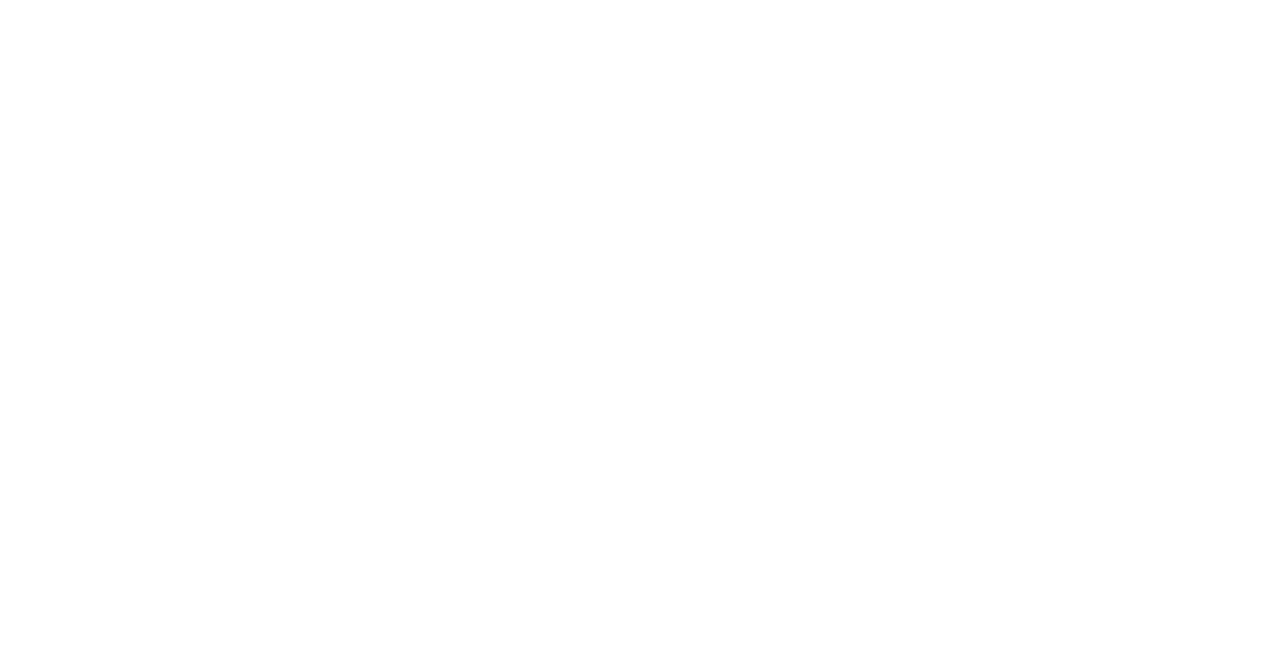
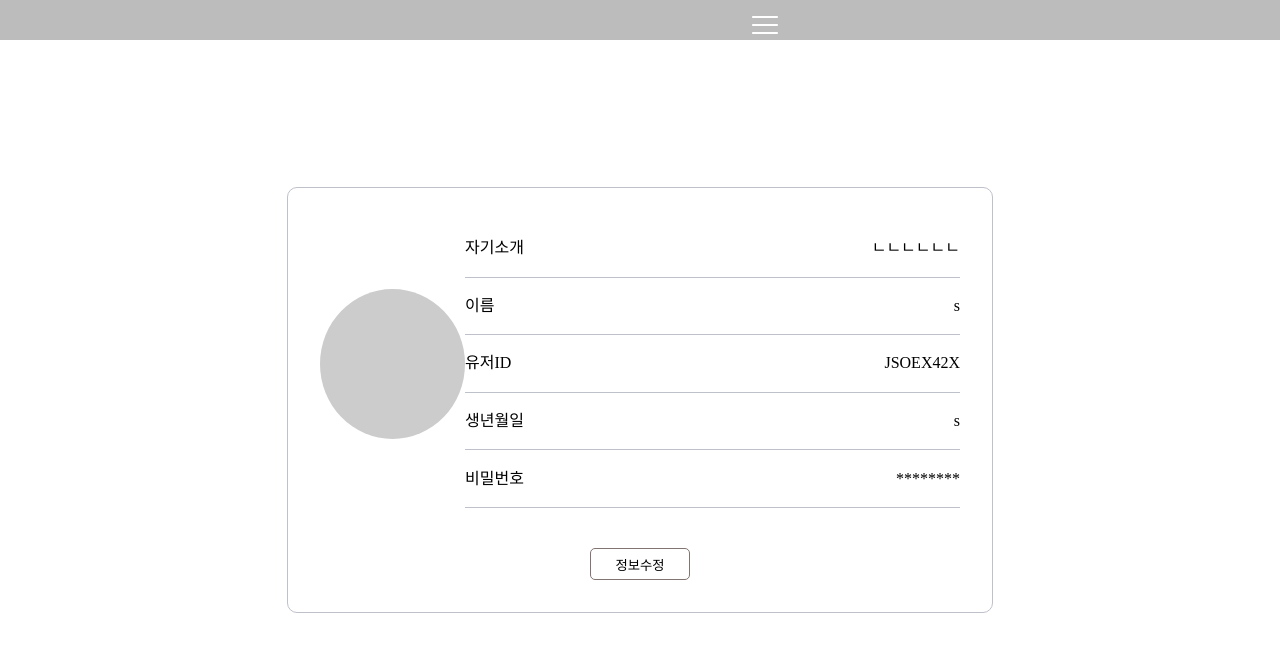
Before and after one commit to birthdayLetter/Front, a React (Create React App) app: page /mypage in a window 1280 px wide. Before the commit this address had no page. Shown: the top 652 px of the page. Built offline with nearby package versions, Linux system fonts and the light colour scheme.

Commit message:
mypage 디자인 초안

```diff
--- a/src/App.js
+++ b/src/App.js
@@ -5,16 +5,18 @@
 import Main from "./component/main/js/Main.js";
 import SignIn from "./component/sign/js/SignIn.js";
 import SignUp from "./component/sign/js/SignUp.js";
+import MyPage from "./component/subPage/myPage/js/MyPage.js";
 
 function App() {
   return (
       <BrowserRouter>
         <Reset/>
-        <Routes>
-          <Route path="/" element={<Main/>}/>
-          <Route path="/signin" element={<SignIn/>}/>
-          <Route path="/signup" element={<SignUp/>}/>
-        </Routes>
+            <Routes>
+                <Route path="/" element={<Main/>}/>
+                <Route path="/signin" element={<SignIn/>}/>
+                <Route path="/signup" element={<SignUp/>}/>
+                <Route path="/mypage" element={<MyPage/>}/>
+            </Routes>
       </BrowserRouter>
   );
 }
--- a/src/component/header/js/Header.js
+++ b/src/component/header/js/Header.js
@@ -18,7 +18,7 @@
                                 <Link to='/' id="home" className="menu-item">Home</Link>
                                 <p id="freind" className="menu-item">Freind</p>
                                 <p id="freind" className="menu-item">Send-Letter</p>
-                                <p id="mypage" className="menu-item">MyPage</p>
+                                <Link to='/mypage' id="signin" className="menu-item">MyPage</Link>
                                 <Link to='/signin' id="signin" className="menu-item">Sign-in</Link>
                                 <Link to='/signup' id="signup" className="menu-item">Sign-up</Link>
                             </div>
--- a/src/component/main/scss/Main.scss
+++ b/src/component/main/scss/Main.scss
@@ -21,7 +21,7 @@
       flex-direction: row;
       align-items: center;
       gap: 3.1%;
-      //justify-content: space-between;
+        justify-content: space-between;
       flex-wrap: wrap;
       list-style: none;
     }
--- a/src/component/subPage/detailPage/scss/LetterList.scss
+++ b/src/component/subPage/detailPage/scss/LetterList.scss
@@ -1,6 +1,6 @@
 .letter-box {
-  width: 22.5%;
-  height: 120px;
+  width: 230px;
+  height: 150px;
   border: 1px solid #000;
   border-radius: 5px;
   display: flex;
--- /dev/null
+++ b/src/component/subPage/myPage/js/MyPage.js
@@ -0,0 +1,42 @@
+import Header from "../../../header/js/Header.js";
+import '../scss/MyPage.scss'
+
+const MyPage = () => {
+    return(
+        <>
+            <Header/>
+            <div className="mypage-container">
+                <div className="mypage-box">
+                    <div className="myinfo-container">
+                        <div className="myprifile-img"></div>
+                        <div className="myex-box">
+                            <div className="myinfo-box myintro-info">
+                                <p>자기소개</p>
+                                <p>ㄴㄴㄴㄴㄴㄴ</p>
+                            </div>
+                            <div className="myinfo-box myname-info">
+                                <p>이름</p>
+                                <div className="myname">s</div>
+                            </div>
+                            <div className="myinfo-box myid-info">
+                                <p>유저ID</p>
+                                <div className="myid">JSOEX42X</div>
+                            </div>
+                            <div className="myinfo-box mybirth-info">
+                                <p>생년월일</p>
+                                <div className="mybirth">s</div>
+                            </div>
+                            <div className="myinfo-box mypw-info">
+                                <p>비밀번호</p>
+                                <div className="mypw">********</div>
+                            </div>
+                        </div>
+                    </div>
+                    <button className="modify-box">정보수정</button>
+                </div>
+            </div>
+        </>
+    )
+}
+
+export default MyPage;
--- /dev/null
+++ b/src/component/subPage/myPage/scss/MyPage.scss
@@ -0,0 +1,62 @@
+.mypage-container {
+  width: 100%;
+  height: 100vh;
+  display: flex;
+  justify-content: center;
+  align-items: center;
+
+  .mypage-box {
+    width: 50%;
+    padding: 2.5%;
+    gap: 3%;
+    height: 45%;
+    border: 1px solid #BEC1CA;
+    border-radius: 10px;
+    display: flex;
+    flex-direction: column;
+    justify-content: space-between;
+    align-items: center;
+
+    .myinfo-container {
+      width: 100%;
+      height: 80%;
+      display: flex;
+      flex-direction: row;
+      justify-content: space-between;
+      align-items: center;
+      .myprifile-img {
+        width: 150px;
+        height: 150px;
+        background: #ccc;
+        border-radius: 50%;
+      }
+      .myex-box {
+        width: 80%;
+        height: 100%;
+        display: flex;
+        flex-direction: column;
+        justify-content: space-between;
+
+        .myinfo-box {
+          width: 100%;
+          height: 20%;
+          display: flex;
+          justify-content: space-between;
+          align-items: center;
+          border-bottom: 1px solid #BEC1CA;
+
+
+        }
+      }
+    }
+    .modify-box {
+      width: 100px;
+      height: 32px;
+      border: 1px solid #817473;
+      border-radius: 5px;
+      background: #fff;
+
+
+    }
+  }
+}
--- a/src/component/subPage/sendLetter/js/SendLetter.js
+++ b/src/component/subPage/sendLetter/js/SendLetter.js
@@ -4,6 +4,7 @@
     return(
         <>
             <Header/>
+
         </>
     )
 }
```
Also changed, not shown: src/component/subPage/sendLetter/scss/SendLetter.scss (added).
